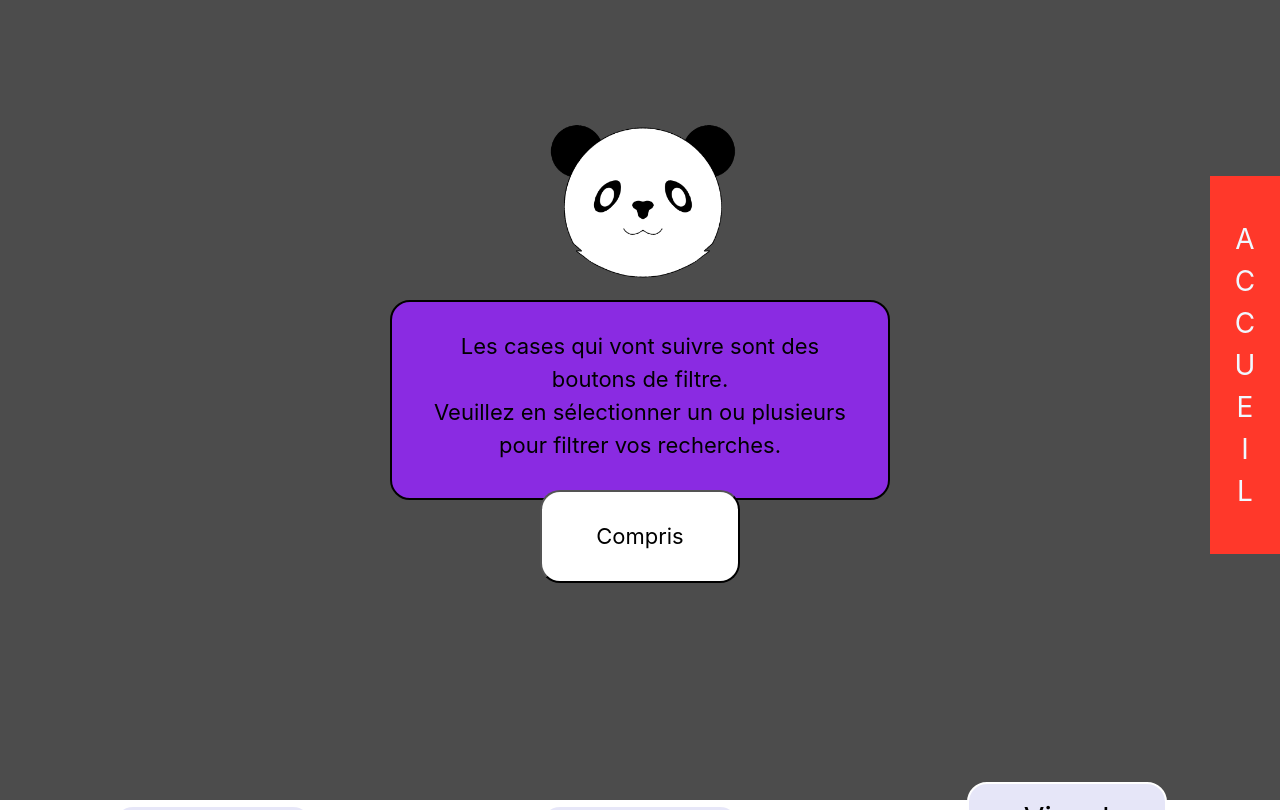
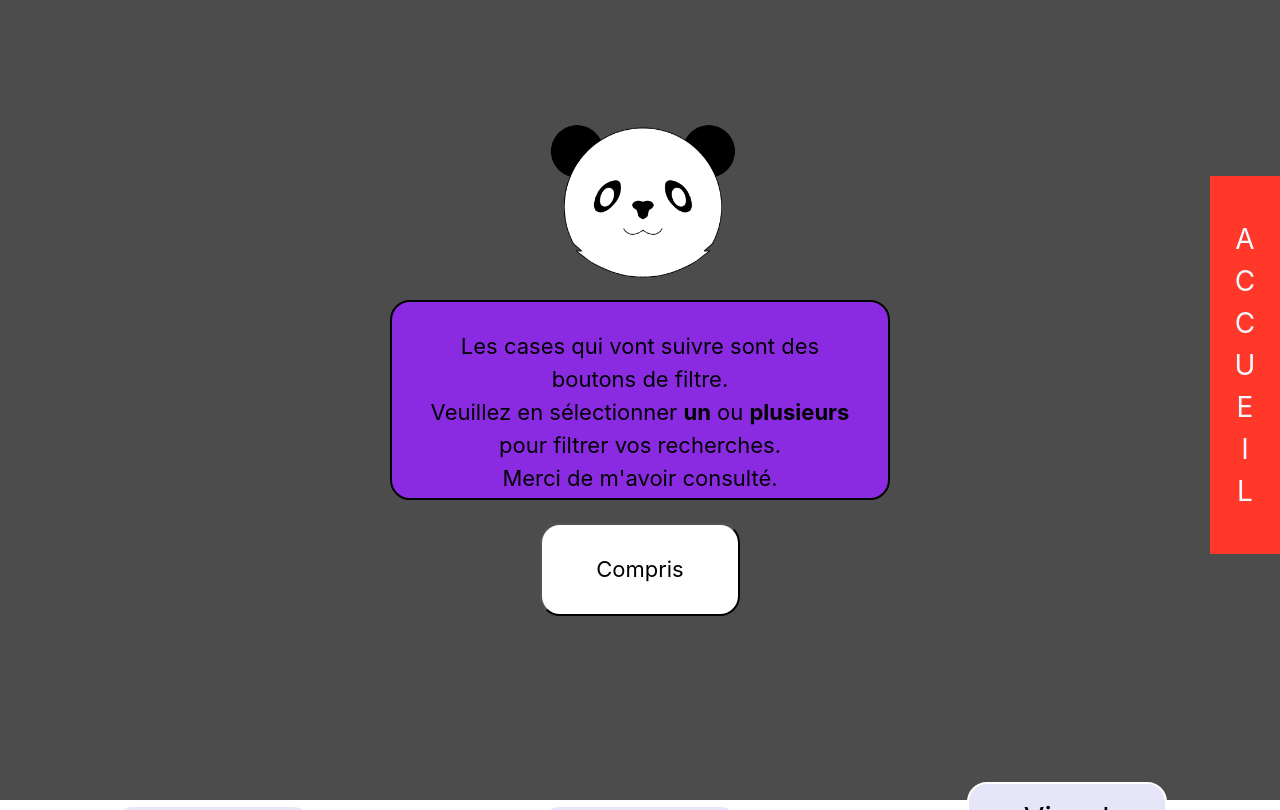
Before and after one commit to Tykowish/E-portfolio, a plain HTML site: page ppers.html in a window 1280 px wide. Drawn offline with nearby package versions, Linux system fonts and the light colour scheme.

Commit message:
Update ppers.html

```diff
--- a/ppers.html
+++ b/ppers.html
@@ -26,7 +26,8 @@
         <div class="center2">
             <div>
                 Les cases qui vont suivre sont des boutons de filtre. <br>
-                Veuillez en sélectionner un ou plusieurs pour filtrer vos recherches.
+                Veuillez en sélectionner <b>un</b> ou <b> plusieurs</b> pour filtrer vos recherches. <br>
+                Merci de m'avoir consulté.
             </div>
 
             <button onclick="hide()">Compris</button>
```
